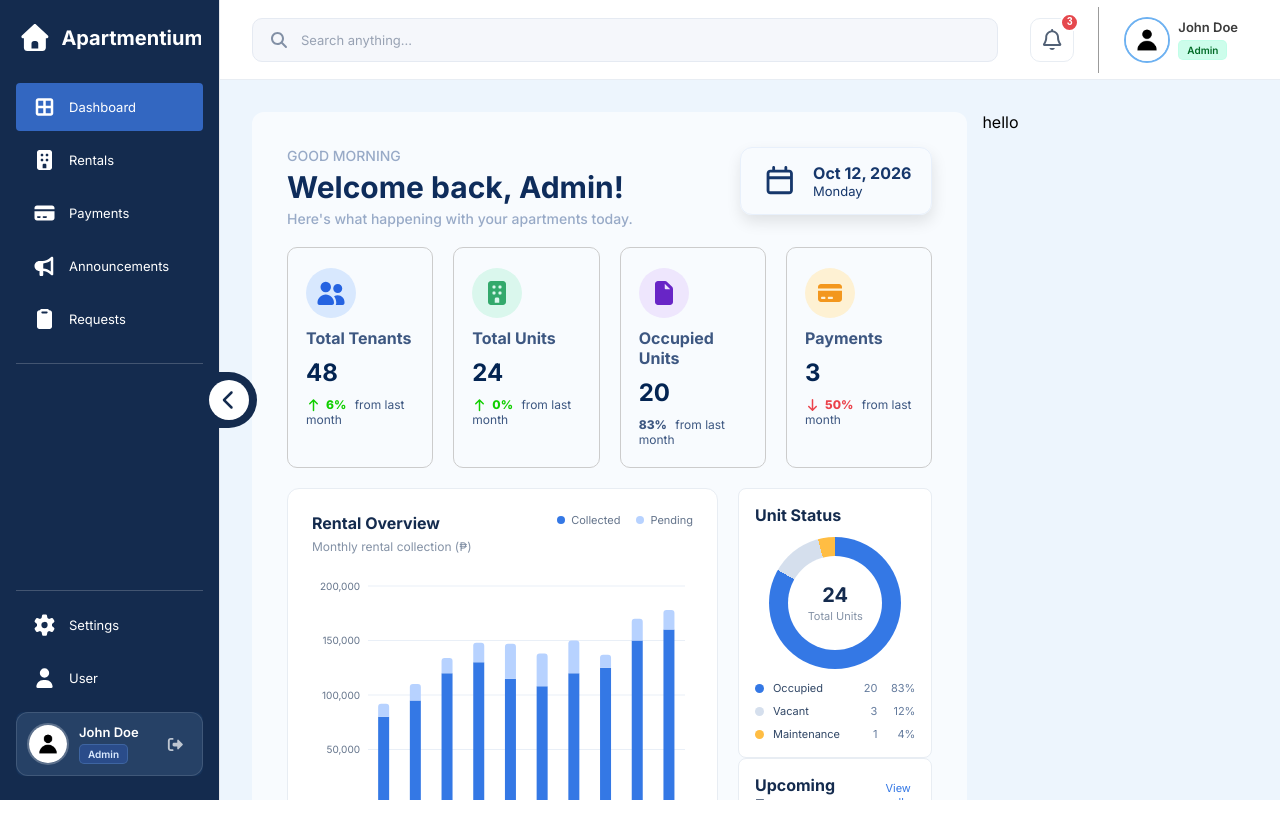
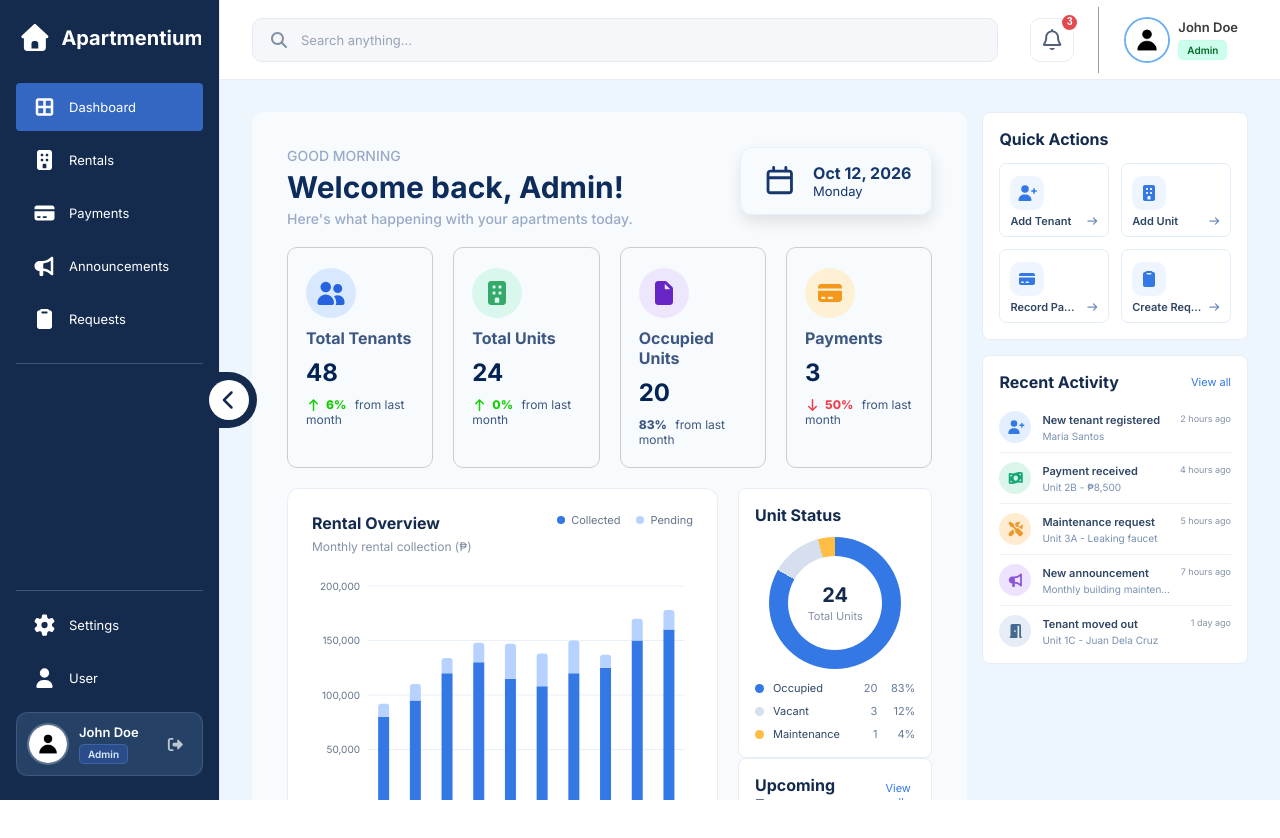
Before and after one commit to Stewpth/Apartment-Rental-Management, a React (Vite) app in the folder apartmentium-frontend/: page /admin/dashboard in a window 1280 px wide. Shown: the top 838 px of the page. Built offline with nearby package versions, Linux system fonts and the light colour scheme.

Commit message:
FEAT(Frontend): Create Quick Actions and RecentActivity Overview for Dashboard Right Contents

```diff
--- /dev/null
+++ b/apartmentium-frontend/src/pages/Dashboard/Admin-Dashboard-Contents/QuickActions.css
@@ -0,0 +1,72 @@
+.quick-actions-card {
+  width: 100%;
+  min-width: 0;
+  padding: 16px;
+  box-sizing: border-box;
+  border: 1px solid #e8edf3;
+  border-radius: 8px;
+  background-color: #ffffff;
+}
+
+.quick-actions-card h2 {
+  margin: 0;
+  color: #142b4e;
+  font-size: 16px;
+  font-weight: 700;
+}
+
+.quick-actions-grid {
+  display: grid;
+  grid-template-columns: repeat(2, minmax(0, 1fr));
+  gap: 12px;
+  margin-top: 14px;
+}
+
+.quick-action {
+  display: grid;
+  min-width: 0;
+  min-height: 74px;
+  grid-template-columns: 1fr auto;
+  grid-template-rows: 1fr auto;
+  align-items: center;
+  padding: 8px 10px;
+  border: 1px solid #e3edf9;
+  border-radius: 7px;
+  background: #ffffff;
+  color: #314766;
+  font: inherit;
+  text-align: left;
+  cursor: pointer;
+}
+
+.quick-action-icon {
+  display: inline-flex;
+  width: 34px;
+  height: 34px;
+  grid-column: 1 / -1;
+  align-items: center;
+  justify-content: center;
+  border-radius: 10px;
+  background-color: #eef5ff;
+  color: #3478e5;
+  font-size: 16px;
+}
+
+.quick-action-label {
+  overflow: hidden;
+  font-size: 11px;
+  font-weight: 600;
+  text-overflow: ellipsis;
+  white-space: nowrap;
+}
+
+.quick-action-arrow {
+  margin-left: 5px;
+  color: #6d8ebd;
+  font-size: 10px;
+}
+
+.quick-action:hover {
+  border-color: #b9d2f5;
+  background-color: #fbfdff;
+}
--- /dev/null
+++ b/apartmentium-frontend/src/pages/Dashboard/Admin-Dashboard-Contents/QuickActions.jsx
@@ -0,0 +1,41 @@
+import { FontAwesomeIcon } from "@fortawesome/react-fontawesome";
+import {
+  faArrowRight,
+  faBuilding,
+  faCreditCard,
+  faClipboard,
+  faUserPlus,
+} from "@fortawesome/free-solid-svg-icons";
+
+import "./QuickActions.css";
+
+const actions = [
+  { label: "Add Tenant", icon: faUserPlus },
+  { label: "Add Unit", icon: faBuilding },
+  { label: "Record Payment", icon: faCreditCard },
+  { label: "Create Request", icon: faClipboard },
+];
+
+export default function QuickActions() {
+  return (
+    <section className="quick-actions-card" aria-labelledby="quick-actions-title">
+      <h2 id="quick-actions-title">Quick Actions</h2>
+
+      <div className="quick-actions-grid">
+        {actions.map((action) => (
+          <button className="quick-action" key={action.label} type="button">
+            <span className="quick-action-icon">
+              <FontAwesomeIcon icon={action.icon} />
+            </span>
+            <span className="quick-action-label">{action.label}</span>
+            <FontAwesomeIcon
+              icon={faArrowRight}
+              className="quick-action-arrow"
+              aria-hidden="true"
+            />
+          </button>
+        ))}
+      </div>
+    </section>
+  );
+}
--- /dev/null
+++ b/apartmentium-frontend/src/pages/Dashboard/Admin-Dashboard-Contents/RecentActivity.css
@@ -0,0 +1,131 @@
+.recent-activity-card {
+  width: 100%;
+  min-width: 0;
+  padding: 16px;
+  box-sizing: border-box;
+  border: 1px solid #e8edf3;
+  border-radius: 8px;
+  background-color: #ffffff;
+}
+
+.recent-activity-header h2 {
+  margin: 0;
+  color: #142b4e;
+  font-size: 16px;
+  font-weight: 700;
+}
+
+.recent-activity-header {
+  display: flex;
+  align-items: center;
+  justify-content: space-between;
+  gap: 8px;
+  margin-bottom: 10px;
+}
+
+.recent-activity-view-all {
+  padding: 0;
+  border: 0;
+  background: none;
+  color: #3478e5;
+  font: inherit;
+  font-size: 11px;
+  cursor: pointer;
+}
+
+.recent-activity-list {
+  margin: 0;
+  padding: 0;
+  list-style: none;
+}
+
+.recent-activity-item {
+  display: grid;
+  min-width: 0;
+  grid-template-columns: 34px minmax(0, 1fr) auto;
+  align-items: center;
+  gap: 9px;
+  padding: 9px 0;
+  border-bottom: 1px solid #edf1f6;
+}
+
+.recent-activity-item:last-child {
+  padding-bottom: 0;
+  border-bottom: 0;
+}
+
+.recent-activity-icon {
+  display: inline-flex;
+  width: 32px;
+  height: 32px;
+  align-items: center;
+  justify-content: center;
+  border-radius: 50%;
+  font-size: 14px;
+}
+
+.recent-activity-icon.tenant {
+  background-color: #e3efff;
+  color: #3478e5;
+}
+
+.recent-activity-icon.payment {
+  background-color: #daf5e9;
+  color: #16a779;
+}
+
+.recent-activity-icon.maintenance {
+  background-color: #ffebcf;
+  color: #e99a2d;
+}
+
+.recent-activity-icon.announcement {
+  background-color: #eee3ff;
+  color: #8a55d7;
+}
+
+.recent-activity-icon.move-out {
+  background-color: #e6edf6;
+  color: #45688e;
+}
+
+.recent-activity-details {
+  display: flex;
+  min-width: 0;
+  flex-direction: column;
+  gap: 3px;
+  color: #7890b0;
+  font-size: 10px;
+}
+
+.recent-activity-details strong,
+.recent-activity-details > span {
+  overflow: hidden;
+  text-overflow: ellipsis;
+  white-space: nowrap;
+}
+
+.recent-activity-details strong {
+  color: #314766;
+  font-size: 11px;
+  font-weight: 600;
+}
+
+.recent-activity-time {
+  align-self: start;
+  padding-top: 2px;
+  color: #8492a6;
+  font-size: 9px;
+  white-space: nowrap;
+}
+
+@media (max-width: 1100px) {
+  .recent-activity-item {
+    grid-template-columns: 32px minmax(0, 1fr);
+  }
+
+  .recent-activity-time {
+    grid-column: 2;
+    padding-top: 0;
+  }
+}
--- /dev/null
+++ b/apartmentium-frontend/src/pages/Dashboard/Admin-Dashboard-Contents/RecentActivity.jsx
@@ -0,0 +1,79 @@
+import { FontAwesomeIcon } from "@fortawesome/react-fontawesome";
+import {
+  faBullhorn,
+  faDoorOpen,
+  faMoneyBillWave,
+  faScrewdriverWrench,
+  faUserPlus,
+} from "@fortawesome/free-solid-svg-icons";
+
+import "./RecentActivity.css";
+
+const activities = [
+  {
+    title: "New tenant registered",
+    detail: "Maria Santos",
+    time: "2 hours ago",
+    icon: faUserPlus,
+    color: "tenant",
+  },
+  {
+    title: "Payment received",
+    detail: "Unit 2B - ₱8,500",
+    time: "4 hours ago",
+    icon: faMoneyBillWave,
+    color: "payment",
+  },
+  {
+    title: "Maintenance request",
+    detail: "Unit 3A - Leaking faucet",
+    time: "5 hours ago",
+    icon: faScrewdriverWrench,
+    color: "maintenance",
+  },
+  {
+    title: "New announcement",
+    detail: "Monthly building maintenance...",
+    time: "7 hours ago",
+    icon: faBullhorn,
+    color: "announcement",
+  },
+  {
+    title: "Tenant moved out",
+    detail: "Unit 1C - Juan Dela Cruz",
+    time: "1 day ago",
+    icon: faDoorOpen,
+    color: "move-out",
+  },
+];
+
+export default function RecentActivity() {
+  return (
+    <section className="recent-activity-card" aria-labelledby="recent-activity-title">
+      <header className="recent-activity-header">
+        <h2 id="recent-activity-title">Recent Activity</h2>
+        <button className="recent-activity-view-all" type="button">
+          View all
+        </button>
+      </header>
+
+      <ul className="recent-activity-list">
+        {activities.map((activity) => (
+          <li className="recent-activity-item" key={activity.title}>
+            <span
+              className={`recent-activity-icon ${activity.color}`}
+              aria-hidden="true"
+            >
+              <FontAwesomeIcon icon={activity.icon} />
+            </span>
+            <div className="recent-activity-details">
+              <strong>{activity.title}</strong>
+              <span>{activity.detail}</span>
+            </div>
+            <time className="recent-activity-time">{activity.time}</time>
+          </li>
+        ))}
+      </ul>
+    </section>
+  );
+}
--- a/apartmentium-frontend/src/pages/Dashboard/AdminDashboard.css
+++ b/apartmentium-frontend/src/pages/Dashboard/AdminDashboard.css
@@ -9,7 +9,11 @@
 }
 
 .dashboard-content-right-admin {
+  display: flex;
+  min-width: 0;
   flex: 1;
+  flex-direction: column;
+  gap: 15px;
 }
 
 .mini-contents-container {
--- a/apartmentium-frontend/src/pages/Dashboard/AdminDashboard.jsx
+++ b/apartmentium-frontend/src/pages/Dashboard/AdminDashboard.jsx
@@ -6,6 +6,8 @@ import RentalOverview from "./Admin-Dashboard-Contents/RentalOverview";
 import RecentTenants from "./Admin-Dashboard-Contents/RecentTenants";
 import UnitStatus from "./Admin-Dashboard-Contents/UnitStatus";
 import UpcomingEvents from "./Admin-Dashboard-Contents/UpcomingEvents";
+import QuickActions from "./Admin-Dashboard-Contents/QuickActions";
+import RecentActivity from "./Admin-Dashboard-Contents/RecentActivity";
 
 import "./AdminDashboard.css";
 import "./Dashboard.css";
@@ -37,7 +39,10 @@ export default function AdminDashboard() {
                 </section>
               </div>
             </div>
-            <div className="dashboard-content-right-admin">hello</div>
+            <div className="dashboard-content-right-admin">
+              <QuickActions />
+              <RecentActivity />
+            </div>
           </div>
         </main>
       </div>
```
